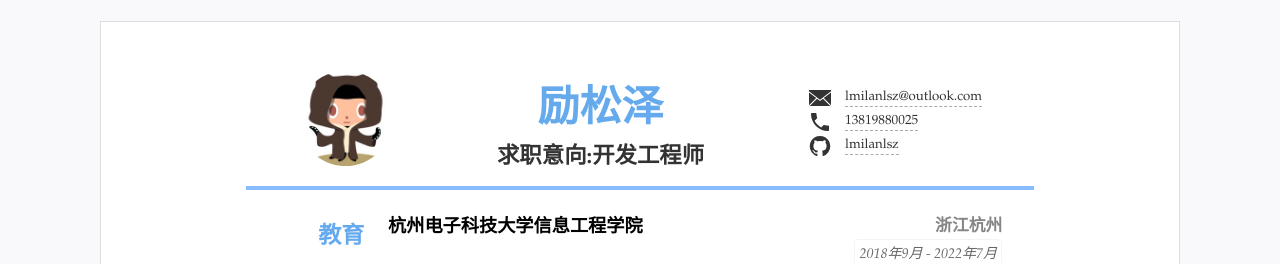
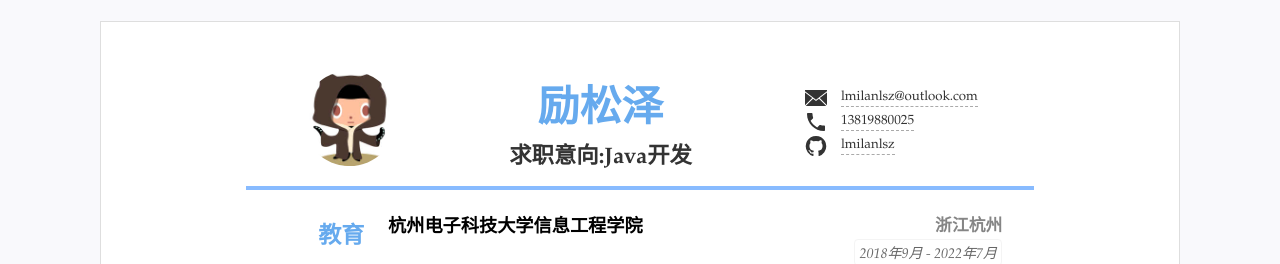
Before and after one commit to lmilanlsz/resume, a Jekyll site: the page built from index.html, in a window 1280 px wide. Shown: the top 264 px of the page. Built offline with Jekyll 4.4.1, drawn with Linux system fonts in a browser that asks for light colours.

Commit message:
Update resume.yml

```diff
--- a/_data/resume.yml
+++ b/_data/resume.yml
@@ -4,7 +4,7 @@
 title: "简历标题"
 lang: "zh" #语言设置 zh表示中文 en 表示英语
 name: "励松泽"
-jobtitle: "求职意向:开发工程师" #可空不显示
+jobtitle: "求职意向:Java开发" #可空不显示
 photo: "assets/img/photo.jpg" #照片可空，不显示
 
 #联系方式
```
